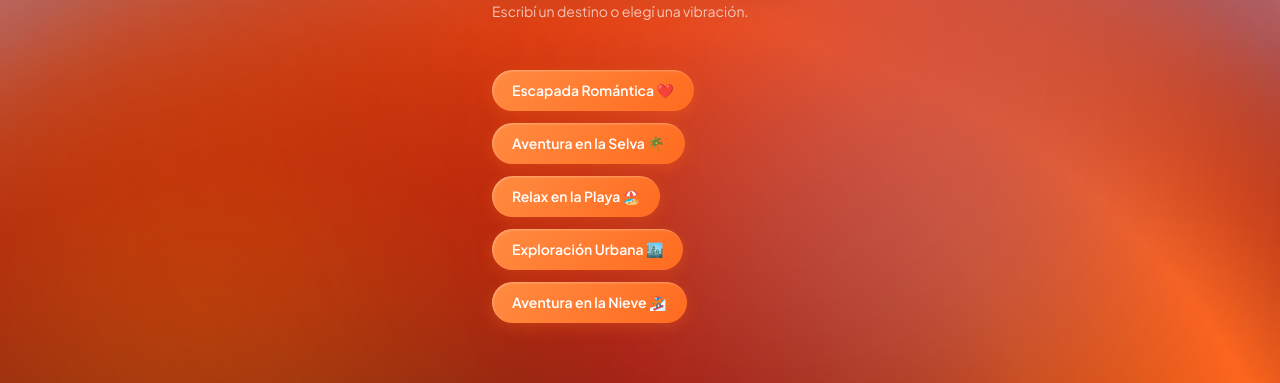
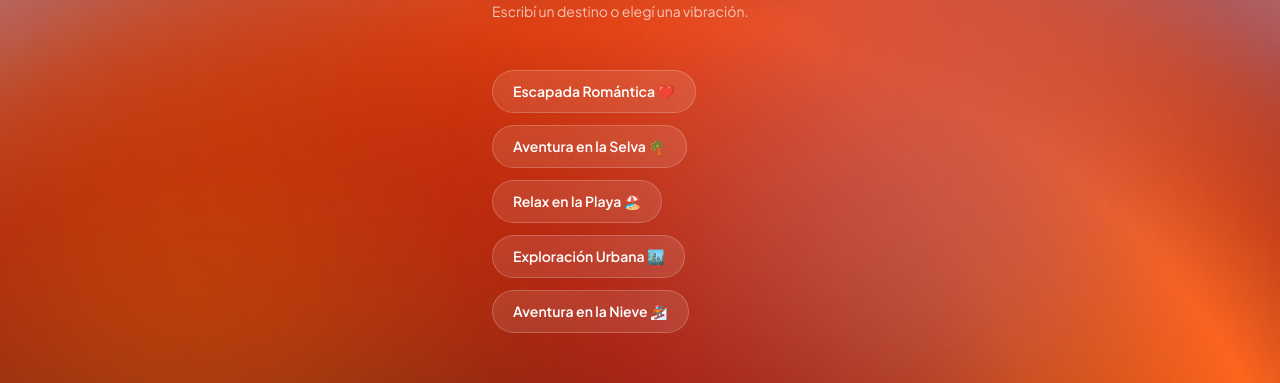
Before and after one commit to gpdreifus-pixel/planify, a React (Vite) app: page /chat/1 in a window 1280 px wide. Shown: the part 242-625 px from the top of the page. Built offline with nearby package versions, Linux system fonts and the light colour scheme; no server answers.

Commit message:
modified:   src/components/chat/ChatAnswerChips.tsx

```diff
--- a/src/components/chat/ChatAnswerChips.tsx
+++ b/src/components/chat/ChatAnswerChips.tsx
@@ -26,7 +26,7 @@ export default function ChatAnswerChips({ chips, onSelect, isMulti, selectedValu
             whileHover={{ scale: 1.05, y: -2, opacity: 1 }}
             transition={{ type: 'spring', stiffness: 420, damping: 22 }}
             className={`px-5 py-2.5 rounded-full flex items-center gap-2 transition-colors border ${
-              isSelected || !isMulti
+              isSelected
                 ? 'btn-primary border-transparent'
                 : 'bg-white/10 border-white/20 hover:bg-white/20'
             }`}
```
